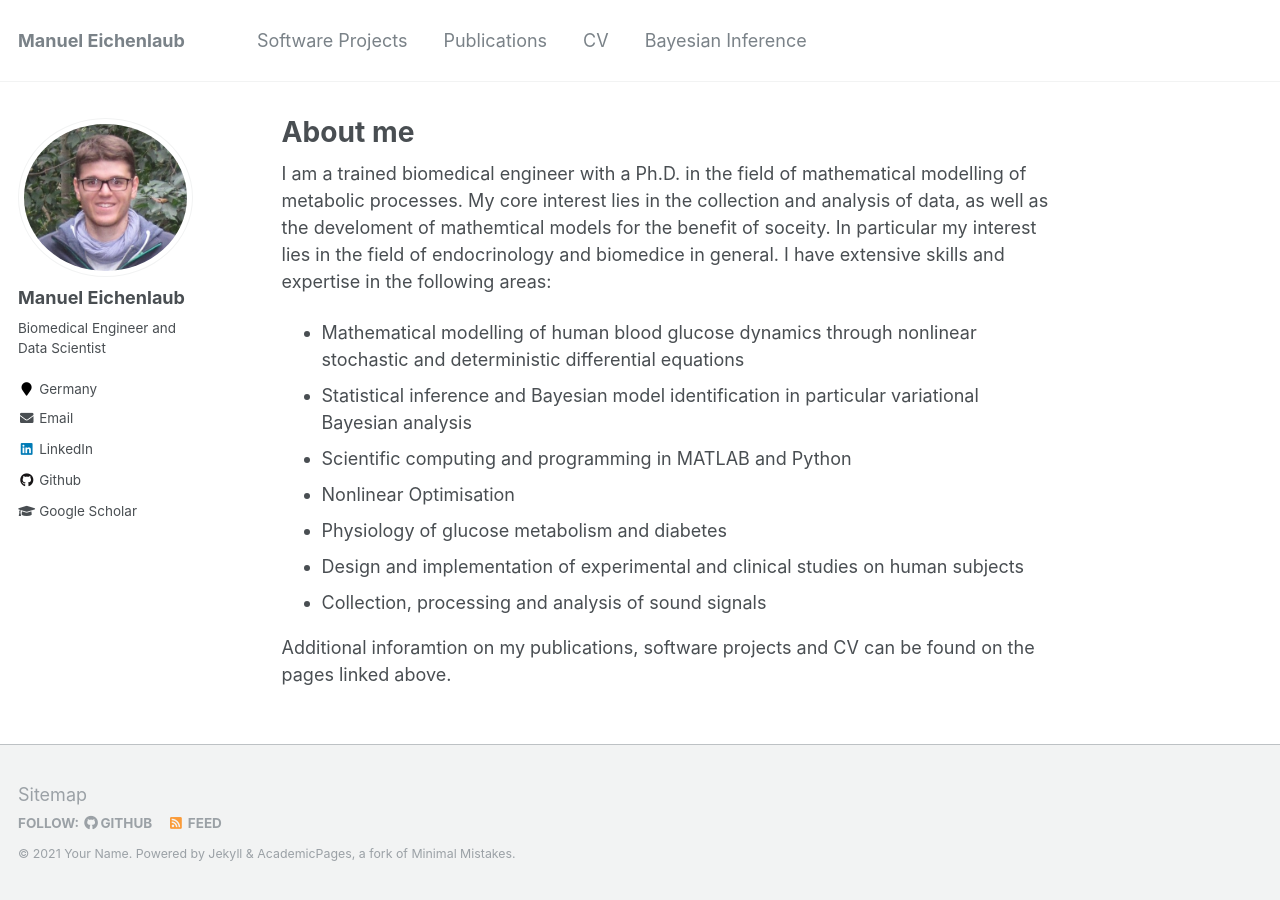
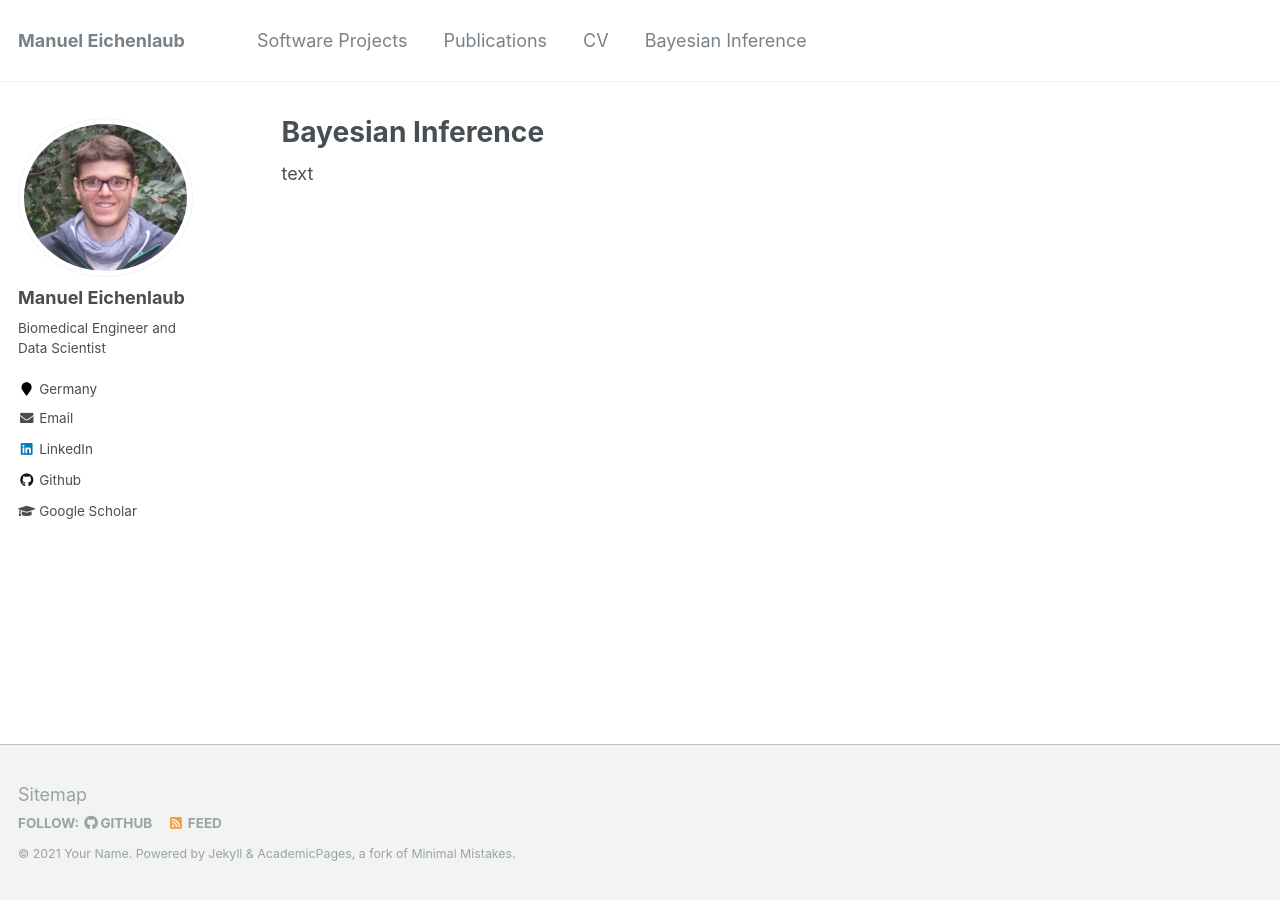
Before and after one commit to manueich/manueich.github.io, a Jekyll site: the page built from _pages/bayesian_inference.md, in a window 1280 px wide. Built offline with Jekyll 4.4.1, drawn with Linux system fonts in a browser that asks for light colours.

Commit message:
Update bayesian_inference.md

```diff
--- a/_pages/bayesian_inference.md
+++ b/_pages/bayesian_inference.md
@@ -1,19 +1,7 @@
 ---
 permalink: /
-title: "About me"
-excerpt: "About me"
+title: "Bayesian Inference"
+excerpt: "Bayesian Inference"
 author_profile: true
-redirect_from:
-  - /about/
-  - /about.html
 ---
-I am a trained biomedical engineer with a Ph.D. in the field of mathematical modelling of metabolic processes. My core interest lies in the collection and analysis of data, as well as the develoment of mathemtical models for the benefit of soceity. In particular my interest lies in the field of endocrinology and biomedice in general. I have extensive skills and expertise in the following areas:
-* Mathematical modelling of human blood glucose dynamics through nonlinear stochastic and deterministic differential equations
-* Statistical inference and Bayesian model identification in particular variational Bayesian analysis
-* Scientific computing and programming in MATLAB and Python
-* Nonlinear Optimisation
-* Physiology of glucose metabolism and diabetes
-* Design and implementation of experimental and clinical studies on human subjects
-* Collection, processing and analysis of sound signals
-
-Additional inforamtion on my publications, software projects and CV can be found on the pages linked above.
+text
```
